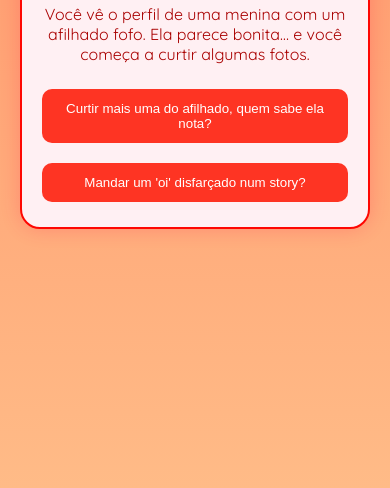
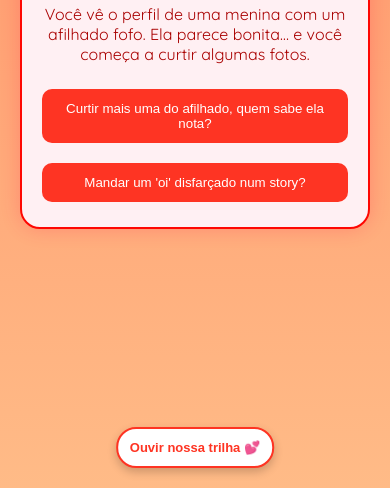
Before and after one commit to yasminkengen/nossa-historia, a plain HTML site: page index.html in a window 390 px wide. Shown: the part 356-844 px from the top of the page. Drawn offline with Linux system fonts and the light colour scheme.

Commit message:
Corrige player de música no celular e melhora layout responsivo

```diff
--- a/script.js
+++ b/script.js
@@ -121,6 +121,8 @@ const playBtn = document.getElementById('play-music');
 if (playBtn) {
   playBtn.addEventListener('click', () => {
     music.currentTime = 0;
-    music.play();
+    music.play().catch(err => {
+      alert("⚠️ Seu navegador bloqueou o áudio. Tente tocar novamente.");
+    });
   });
 }
--- a/style.css
+++ b/style.css
@@ -104,3 +104,17 @@ html, body {
 #play-music:hover {
   text-decoration: underline;
 }
+@media (max-width: 600px) {
+  .music-player {
+    top: auto;
+    bottom: 20px;
+    right: 50%;
+    transform: translateX(50%);
+    padding: 6px 12px;
+  }
+
+  #play-music {
+    font-size: 13px;
+    white-space: nowrap;
+  }
+}
```
